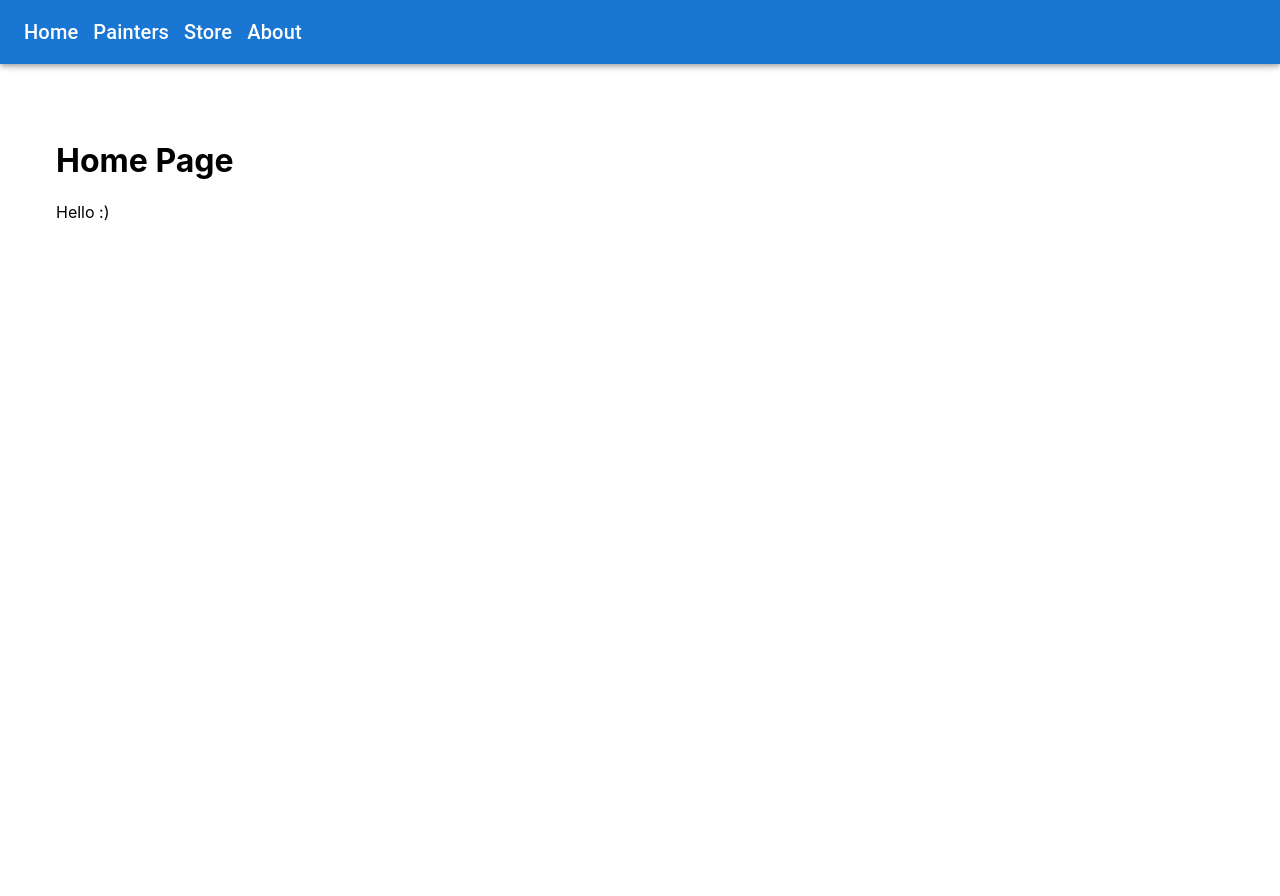
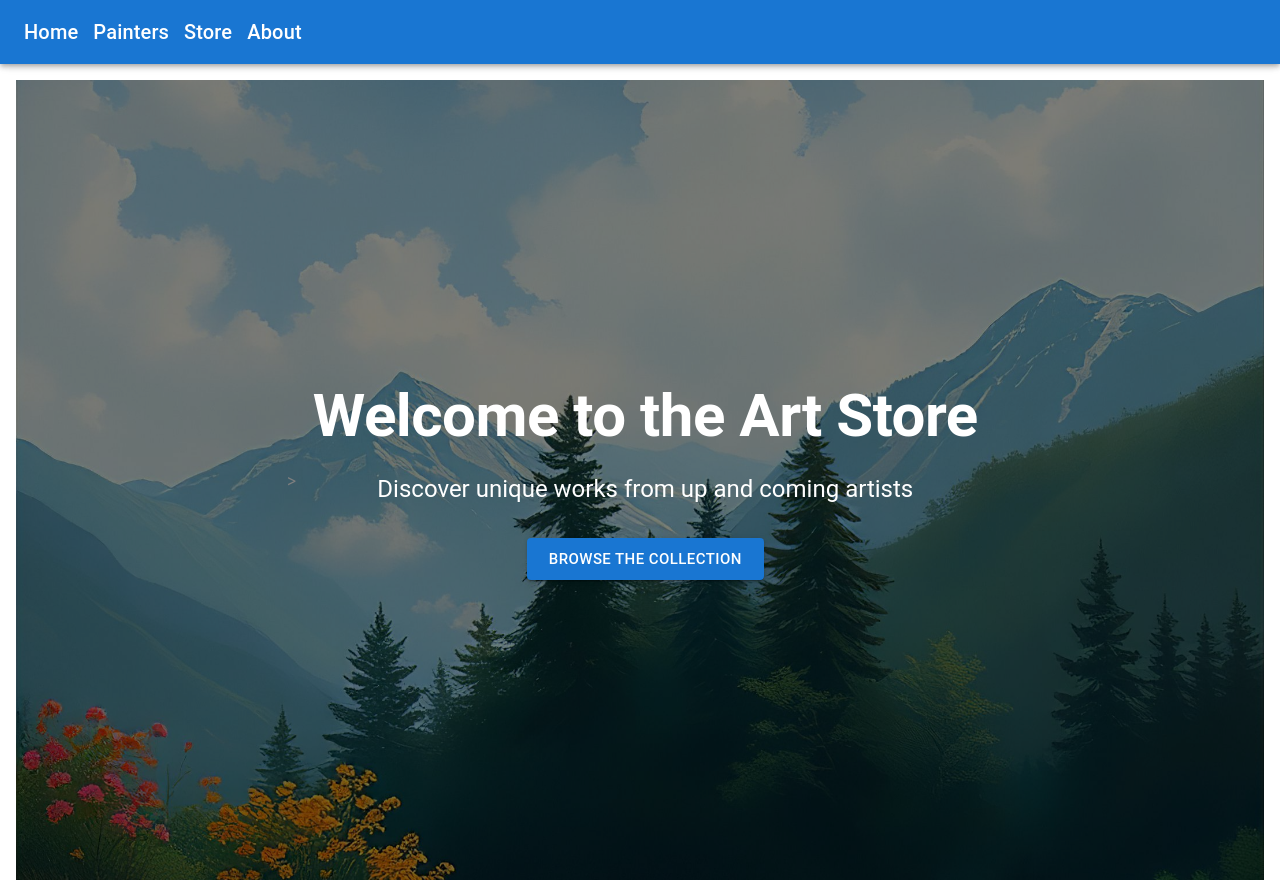
Before and after one commit to Bowlcutter/testDevops, a React (Create React App) app in the folder web/: page /store in a window 1280 px wide. Before the commit the page ends 800 px from the top, so only its background shows below. Built offline with nearby package versions, Linux system fonts and the light colour scheme; some icons are missing.

Commit message:
- added frontpage.
TODO:
- sold out option? Maybe later with backend idk
- dark mode?

```diff
--- a/web/src/pages/Home.js
+++ b/web/src/pages/Home.js
@@ -1,12 +1,54 @@
-function Home() {
+import React from "react";
+import { Box, Typography, Button } from "@mui/material";
+import { Link } from "react-router-dom";
 
+export default function Home() {
+    return (
+        <Box
+            sx={{
+                height: "100vh",
+                backgroundImage: `url(${process.env.PUBLIC_URL}/images/front.jpg)`,
+                backgroundSize: "cover",
+                backgroundPosition: "center",
+                backgroundAttachment: "fixed",
+                position: "relative",
+                display: "flex",
+                alignItems: "center",
+                justifyContent: "center",
+                color: "white",
+                textAlign: "center",
+            }}
+        >
+        >
+            <Box
+                sx={{
+                    position: "absolute",
+                    top: 0,
+                    left: 0,
+                    width: "100%",
+                    height: "100%",
+                    bgcolor: "rgba(0,0,0,0.5)",
+                }}
+            />
 
-    return (
-        <div style={{padding: '40px'}}>
-            <h1>Home Page</h1>
-            <p>Hello :)</p>
-        </div>
+            <Box sx={{ position: "relative", zIndex: 1, p: 2 }}>
+                <Typography variant="h2" gutterBottom sx={{ fontWeight: "bold" }}>
+                    Welcome to the Art Store
+                </Typography>
+                <Typography variant="h5" gutterBottom>
+                    Discover unique works from up and coming artists
+                </Typography>
+                <Button
+                    component={Link}
+                    to="/store"
+                    variant="contained"
+                    color="primary"
+                    size="large"
+                    sx={{ mt: 3 }}
+                >
+                    Browse the Collection
+                </Button>
+            </Box>
+        </Box>
     );
 }
-
-export default Home;
```
Also changed, not shown: web/public/images/front.jpg (added).
